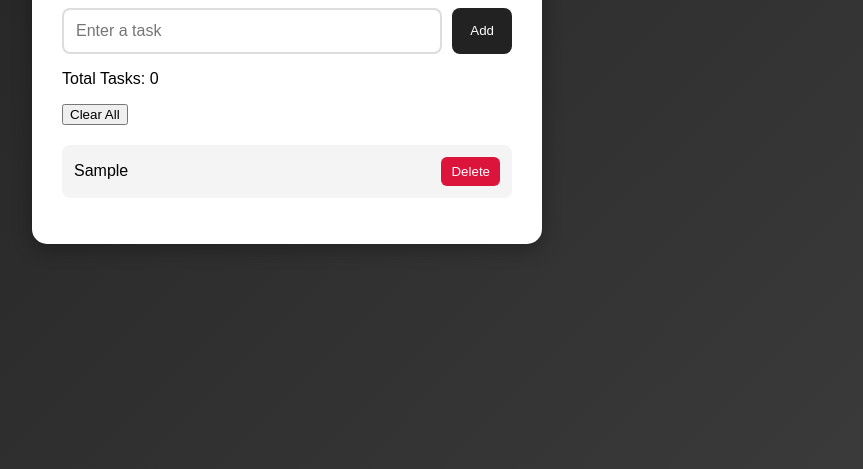
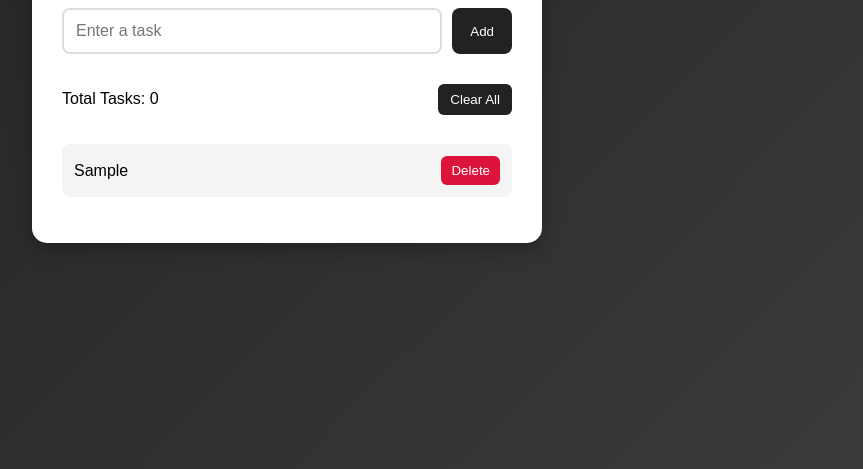
Before and after one commit to sardar-git/task-manager-app, a plain HTML site: page index.html in a window 1280 px wide. Both pictures are taken after typing "Sample" into the empty fields and a click on the button "Add". Shown: the part 331-800 px from the top of the page, without its empty margins (353-1216 px from the left). Drawn offline with Linux system fonts and the light colour scheme.

Commit message:
Enhanced task manager features and animations

```diff
--- a/style.css
+++ b/style.css
@@ -73,3 +73,39 @@ h1 {
   border-radius: 6px;
   cursor: pointer;
 }
+
+.task-info {
+  display: flex;
+  justify-content: space-between;
+  align-items: center;
+  margin-top: 20px;
+}
+
+.clear-btn {
+  background: #222;
+  color: white;
+  border: none;
+  padding: 8px 12px;
+  border-radius: 6px;
+  cursor: pointer;
+}
+
+.clear-btn:hover {
+  background: #555;
+}
+
+#taskList li {
+  animation: fadeIn 0.3s ease;
+}
+
+@keyframes fadeIn {
+  from {
+    opacity: 0;
+    transform: translateY(10px);
+  }
+
+  to {
+    opacity: 1;
+    transform: translateY(0);
+  }
+}
```
